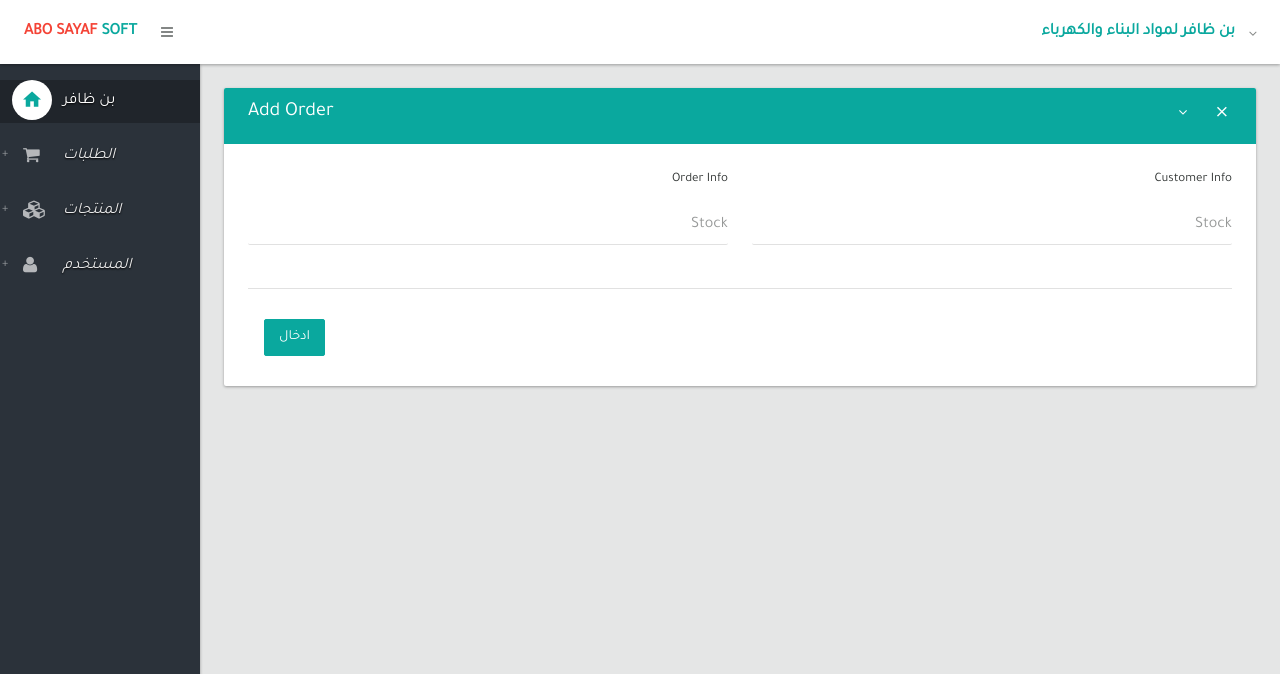
After one commit to RadiObad/INsystem, a Django app: page /category/new/ in a window 1280 px wide. The commit adds this page. Shown: the top 674 px of the page. Run offline with Django 3.2, Linux system fonts and the light colour scheme; a user stored in the database is signed in; some libraries are stand-ins or nearby versions.

Commit message:
Added Category

```diff
--- a/InventorySYS/InventorySYS/urls.py
+++ b/InventorySYS/InventorySYS/urls.py
@@ -31,6 +31,7 @@ urlpatterns = [
     url(r'^order/delete/(?P<order_id>\d+)/$', my_order.destroy, name='delete'),
     url(r'^products$', my_order.index_product, name='home_product'),
     url(r'^product/new/$', my_order.new_product, name='new_product'),
+    url(r'^category/new/$',my_order.new_category,name='new_category'),
     url(r'^product/delete/(?P<product_id>\d+)/$', my_order.destroy_product, name='delete_product'),
     url(r'^users/login/$', auth.login, {'template_name': 'login.html'}, name='login'),
     url(r'^users/logout/$', auth.logout, {'next_page': '/'}, name='logout'),
--- a/InventorySYS/inventory/forms.py
+++ b/InventorySYS/inventory/forms.py
@@ -58,3 +58,7 @@ class OrderCreateForm(forms.ModelForm):
     class Meta:
         model = Oorder
         fields = ('name','phone', 'address', 'payment_option','order_status', 'city')
+class CategoryForm(forms.ModelForm):
+    class Meta:
+        model = Category
+        fields = ('name', 'slug')
--- a/InventorySYS/inventory/views.py
+++ b/InventorySYS/inventory/views.py
@@ -5,7 +5,7 @@ from django.views.generic import View
 from django.views.decorators.http import require_POST
 from .cart import Cart
 from .models import Order, Product, Category, OrderItem, Oorder
-from .forms import OrderForm, ProductForm, CartAddProductForm, OrderCreateForm
+from .forms import OrderForm, ProductForm, CartAddProductForm, OrderCreateForm, CategoryForm
 
 from django.contrib import messages
 from django.contrib.auth.decorators import login_required
@@ -143,7 +143,20 @@ def new(request):
     else:
         form = OrderForm()
         return render(request, 'new.html', {'form':form})
-
+@login_required
+def new_category(request):
+        if request.POST:
+            form = CategoryForm(POST)
+            if form.is_valid():
+                if form.save():
+                    return redirect('/', messages.success(request, 'Product was successfully created.', 'alert-success'))
+                else:
+                    return redirect('/', messages.success(request,'Data is not saved', 'alert-danger'))
+            else:
+                return redirect('/', messages.success(request,'Form is not valid', 'alert-danger'))
+        else:
+            form = CategoryForm()
+            return render(request, 'new_category.html',{'form':form})
 @login_required
 def edit(request, order_id):
     order = Order.objects.get(id=order_id)
@@ -300,7 +313,9 @@ def order_create(request):
                 'product':product
             }
 
-            return redirect('home',product.id)
+            return redirect('show',Oorder.pk)
+        else:
+            return redirect('/', messages.error(request, 'Form is not valid', 'alert-danger'))
 
     else:
         form = OrderCreateForm()
--- a/InventorySYS/templates/index.html
+++ b/InventorySYS/templates/index.html
@@ -46,8 +46,8 @@
 
                                                             {% if order.order_status == 'جاهز' %}
                                                                 <td><span class="badge">{{ order.order_status }}</span></td>
-                                                            {% elif order.order.order_status == 'توكد' %}
-                                                                <td><span class="badge" style="background: #ff9800"> {{ order.order.order_status }}</span></td>
+                                                            {% elif order.order_status == 'توكد' %}
+                                                                <td><span class="badge" style="background: #ff9800"> {{ order.order_status }}</span></td>
                                                             {% elif order.order_status == 'سلم' %}
                                                                 <td><span class="badge" style="background: #0c84e4"> {{ order.order_status }}</span></td>
 
--- a/InventorySYS/templates/layout.html
+++ b/InventorySYS/templates/layout.html
@@ -158,6 +158,8 @@
 							<ul>
                                 <li><a href="{% url 'home_product'%}" ><span class="title">كل المنتجات</span></a></li>
 								<li><a href="{% url 'new_product' %}" ><span class="title">اظافة المنتجات</span></a></li>
+								<li><a href="{% url 'new_category' %}" ><span class="title"> اضافة صنف</span></a></li>
+
 							</ul><!--end /submenu -->
 						</li><!--end /menu-li -->
 						<!-- END PRODUCT -->
--- /dev/null
+++ b/InventorySYS/templates/new_category.html
@@ -0,0 +1,64 @@
+{% extends 'layout.html' %}
+
+
+{% load widget_tweaks %}
+
+{% block title %} Add Orders {% endblock %}
+
+{% block body %}
+
+                <section>
+					<div class="section-body">
+						<div class="row">
+
+							<!-- BEGIN  - FORM -->
+							<div class="col-lg-12">
+								<div class="card">
+									<div class="card-head style-primary">
+										<header>Add Order</header>
+										<div class="tools">
+											<a class="btn btn-icon-toggle btn-collapse"><i class="fa fa-angle-down"></i></a>
+											<a class="btn btn-icon-toggle btn-close"><i class="md md-close"></i></a>
+										</div>
+									</div>
+									<div class="card-body">
+
+										<form class="form" role="form" action="" method="post"> {% csrf_token %}
+
+											<div class="row">
+												<div class="col-sm-6" style="text-align: right; direction: rtl; float: right;"">
+													<header>Customer Info</header>
+
+													<div class="form-group floating-label">
+														{{ form.name | 	add_class:'form-control'  }}
+														<label for="regular2">Stock</label>
+
+													</div>
+
+												</div>
+												<div class="col-sm-6" style="text-align: right; direction: rtl; float: right;">
+													<header >Order Info</header>
+													<div class="form-group floating-label">
+														{{form.slug | add_class:'form-control' }}
+														<label for="regular2">Stock</label>
+													</div>
+												</div>
+												<div class="col-md-12" >
+													<hr>
+													<div class="card-actionbar-row" style=" text-align: left;">
+														<input type="submit" class="btn  btn-primary ink-reaction" value="ادخال">
+													</div>
+												</div>
+
+											</div>
+										</form>
+									</div><!--end .card-body -->
+								</div><!--end .card -->
+							</div><!--end .col -->
+							<!-- END FORM - TIME ON SITE -->
+
+						</div><!--end .row -->
+					</div><!--end .section-body -->
+				</section>
+
+{% endblock %}
--- a/InventorySYS/templates/order_detils.html
+++ b/InventorySYS/templates/order_detils.html
@@ -11,7 +11,7 @@
                             <div class="col-lg-12">
                                 <div class="card">
                                     <div class="card-head style-primary">
-                                        <header> الاخ : {{ order.current_year }}</header>
+                                        <header> الاخ : {{ order.name }}</header>
                                         <div class="tools">
                                             <a class="btn btn-icon-toggle btn-collapse"><i class="fa fa-angle-down"></i></a>
                                             <a class="btn btn-icon-toggle btn-close"><i class="md md-close"></i></a>
--- a/InventorySYS/templates/test.html
+++ b/InventorySYS/templates/test.html
@@ -17,7 +17,7 @@
                                 <div class="col-lg-6" style="float: right;">
                                 <div class="card">
                                     <div class="card-head style-primary">
-                                        <header>قائمة الأصناف(قم بالبحث لتحديد صنف)</header>
+                                        <header>قائمة الأصناف : قم بالبحث لتحديد صنف</header>
 
                                     </div>
                                     <div class="card-body">
```
Also changed, not shown: InventorySYS/templates/create.html (+64 -66 lines), InventorySYS/templates/new_product.html (+8 -5 lines), InventorySYS/db.sqlite3.
